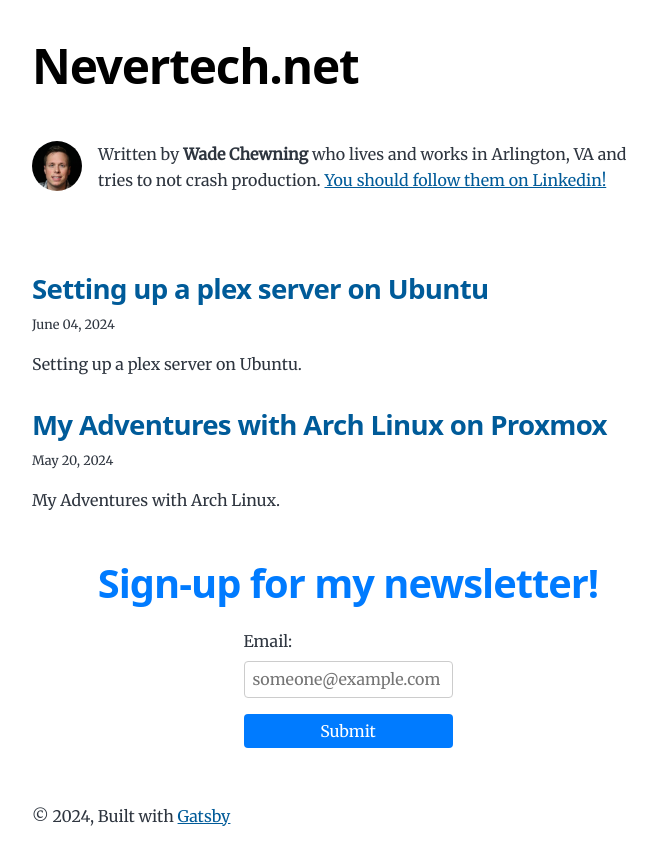
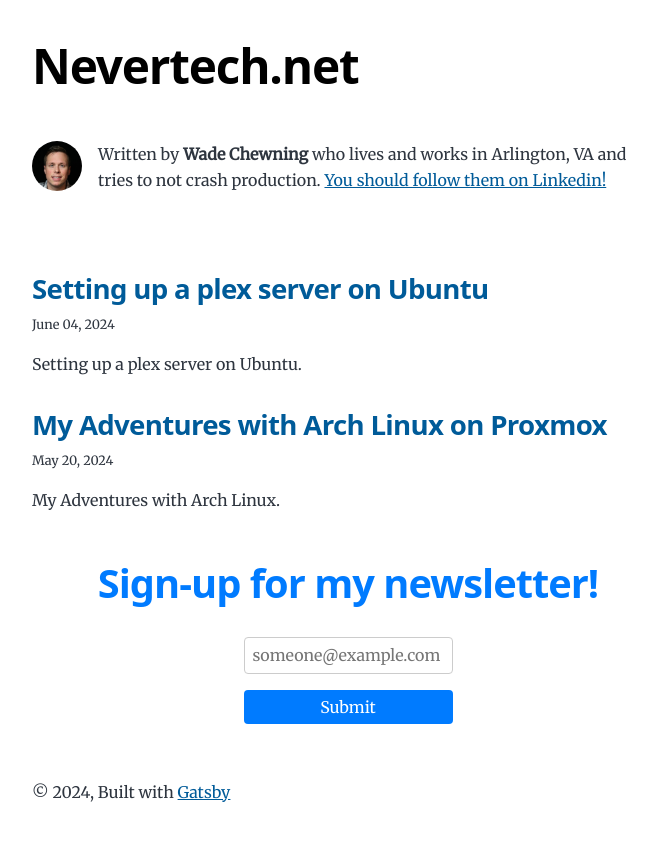
Before and after one commit to NeverRetail/my-blog, a Gatsby site: page / in a window 1280 px wide. Shown: the whole page, without its empty margins (292-949 px from the left). Built offline with nearby package versions, Linux system fonts and the light colour scheme; Gatsby itself is replaced by a stand-in of ours.

Commit message:
Removed Email: text from newsletter

```diff
--- a/src/components/Form.js
+++ b/src/components/Form.js
@@ -46,7 +46,7 @@ const Form = () => {
   return (
     <div className="form-container">
       <form onSubmit={handleSubmit}>
-        <label htmlFor="email">Email:</label>
+        <label htmlFor="email"></label>
         <input
           className="emailbox"
           type="email"
```
